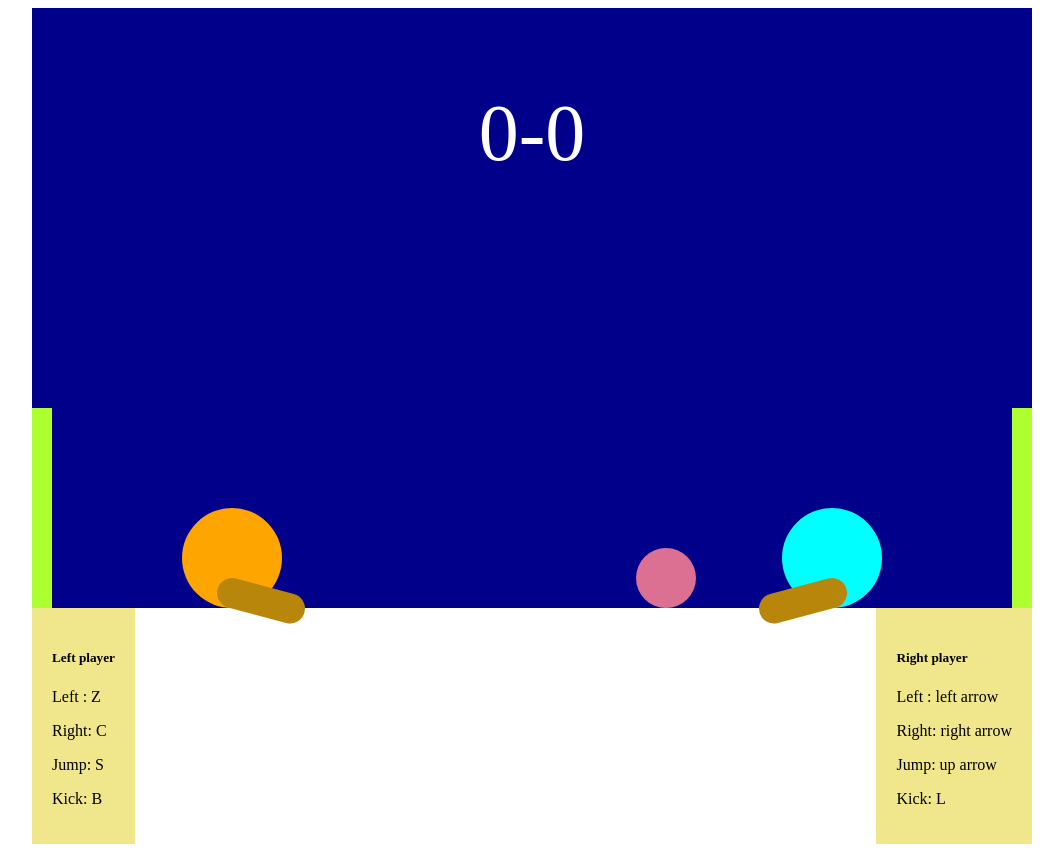
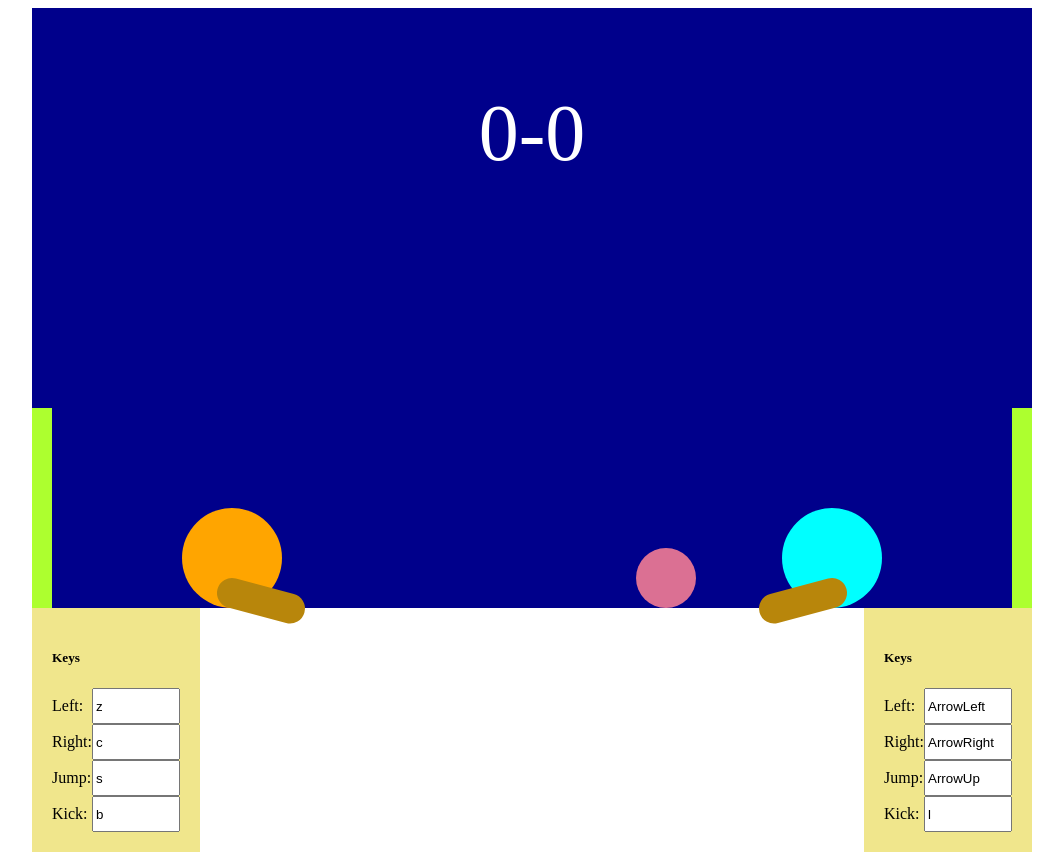
Before and after one commit to AlejandroPenacho/BackInTheHeadGame, a Svelte app: page / in a window 1280 px wide. Shown: the whole page, without its empty margins (108-1171 px from the left). Built offline with nearby package versions, Linux system fonts and the light colour scheme.

Commit message:
Rebindable controls

```diff
--- a/src/App.svelte
+++ b/src/App.svelte
@@ -3,7 +3,9 @@
     import Player from "./Player.svelte";
     import Ball from "./Ball.svelte";
     import Goal from "./Goal.svelte";
-    import {GameData, BallClass, Character, Side} from "./basic/base";
+    import Keybind from "./Keybind.svelte";
+
+    import {GameData, BallClass, Character, Side, standardPlayerConfig} from "./basic/base";
 
     let game = new GameData();
 
@@ -20,15 +22,16 @@
     let score = [0,0];
 
     let currentTime;
+    let keyPressed;
 
-    let keyPressed;
+    let activeElement: string = "scene";
 
     function processKeyDown(e: KeyboardEvent) {
 
         if (e.repeat){ return }
 
         keyPressed = e.key;
-        if (keyPressed !== "F12" && keyPressed !== "F5"){
+        if (keyPressed !== "F12" && keyPressed !== "F5" && activeElement === "scene"){
             e.preventDefault();
         }
         currentlyPressedKeys[keyPressed] = true;
@@ -44,6 +47,9 @@
         for (let i= 0; i<game.nPlayers; i++){
             playerList[i].checkPressedKeys(currentlyPressedKeys);
         }
+    }
+    function clickFunction(element) {
+        return () => {activeElement = element}
     }
 
     document.onkeydown = processKeyDown;
@@ -161,13 +167,9 @@
         margin: auto;
         width: 1000px;
     }
-    div.controlBlock {
-        background-color: khaki;
-        padding: 20px;
-    }
 </style>
 
-<div class="mainScene">
+<div class="mainScene" on:click={clickFunction("scene")}>
     <Goal side="right"/>
     <Goal side="left"/>
     <div class="score">
@@ -179,19 +181,7 @@
     <Ball data={ball} />
 </div>
 
-<div class="control">
-    <div class="controlBlock">
-        <h5> Left player</h5>
-        <p>Left : Z</p>
-        <p>Right: C</p>
-        <p>Jump: S</p>
-        <p>Kick: B</p>
-    </div>
-    <div class="controlBlock">
-        <h5> Right player</h5>
-        <p>Left : left arrow</p>
-        <p>Right: right arrow</p>
-        <p>Jump: up arrow</p>
-        <p>Kick: L</p>
-    </div>
+<div class="control" on:click={clickFunction("control")}>
+    <Keybind defaultKey={standardPlayerConfig.left.keybinding} bind:key={playerList[0].keybinding}/>
+    <Keybind defaultKey={standardPlayerConfig.right.keybinding} bind:key={playerList[1].keybinding}/>
 </div>
--- /dev/null
+++ b/src/Keybind.svelte
@@ -0,0 +1,55 @@
+<script lang="ts">
+
+    export let defaultKey;
+
+    export let key = {
+        left: defaultKey.left,
+        right: defaultKey.right,
+        jump: defaultKey.jump,
+        kick: defaultKey.kick
+    };
+
+</script>
+
+<style>
+    div.main {
+        background-color: khaki;
+        padding: 20px;
+    }
+    div.container {
+        display: flex;
+        flex-direction: column;
+    }
+    div.row {
+        display: flex;
+        justify-content: space-between;
+    }
+
+    input {
+        width: 80px;
+    }
+
+    p {
+        padding-top: 9px;
+        padding-bottom: 9px;
+        margin: 0px;
+    }
+</style>
+
+<div class="main">
+    <h5> Keys </h5>
+    <div class="container">
+        <div class="row">
+            <p>Left: </p><input bind:value={key.left}>
+        </div>
+        <div class="row">
+            <p>Right: </p><input bind:value={key.right}>
+        </div>
+        <div class="row">
+            <p>Jump: </p><input bind:value={key.jump}>
+        </div>
+        <div class="row">
+            <p>Kick: </p><input bind:value={key.kick}>
+        </div>
+    </div>
+</div>
--- a/src/basic/base.ts
+++ b/src/basic/base.ts
@@ -17,7 +17,7 @@ export enum Side {
 }
 
 
-let standardPlayerConfig = {
+export let standardPlayerConfig = {
     left : {
         color : "orange",
         position : [200,500],
```
